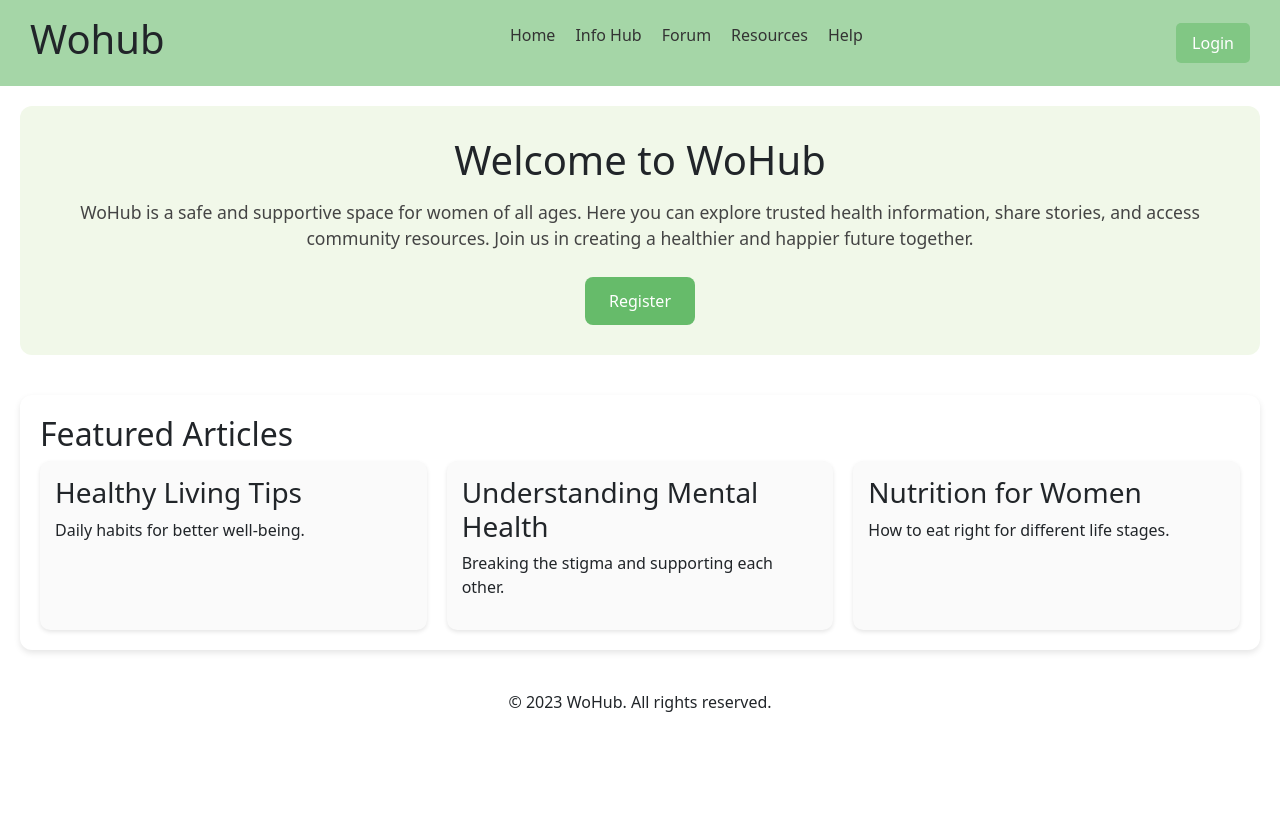
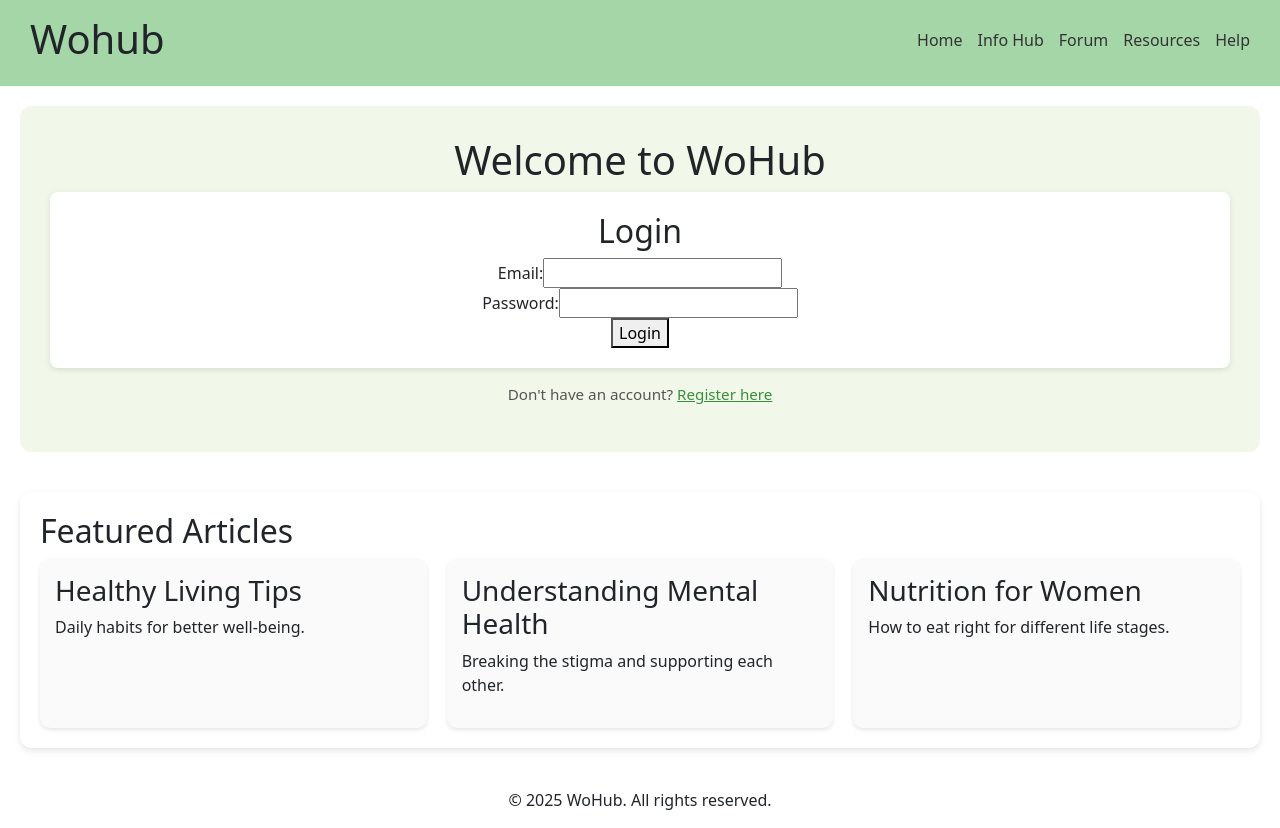
Before and after one commit to ht18026/FIT5032-women-health, a Vue app in the folder wohub/: page / in a window 1280 px wide. Both pictures are taken after a click on the button "Login". Before the commit the page ends 800 px from the top, so only its background shows below. Built offline with nearby package versions, Linux system fonts and the light colour scheme.

Commit message:
log in&registration skeleton

```diff
--- a/wohub/src/App.vue
+++ b/wohub/src/App.vue
@@ -2,8 +2,9 @@
 import { ref } from "vue";
 import Featured from "./components/Featured.vue";
 import Registration from "./components/Registration.vue";
+import Login from "./components/Login.vue";
 
-const showRegistration = ref(false);
+const authMode = ref(null);
 
 const articles = [
   { id: 1, title: "Healthy Living Tips", summary: "Daily habits for better well-being." },
@@ -23,7 +24,6 @@
         <li><a href="#">Resources</a></li>
         <li><a href="#">Help</a></li>
       </ul>
-      <button class="login-btn">Login</button>
     </nav>
   </header>
 
@@ -31,19 +31,32 @@
     <section class="welcome-section text-center">
       <h1>Welcome to WoHub</h1>
 
-      <div v-if="!showRegistration">
+      <div v-if="!authMode">
         <p class="intro-text">
           WoHub is a safe and supportive space for women of all ages.
           Here you can explore trusted health information, share stories, and access community resources.
           Join us in creating a healthier and happier future together.
         </p>
         <div class="actions">
-          <button class="action-btn" @click="showRegistration = true">Register</button>
+          <button class="action-btn" @click="authMode = 'login'">Login</button>
+          <button class="action-btn" @click="authMode = 'register'">Register</button>
         </div>
       </div>
 
-      <div v-else>
+      <div v-else-if="authMode === 'login'">
+        <Login />
+        <p class="switch-text">
+          Don't have an account?
+          <a href="#" @click.prevent="authMode = 'register'">Register here</a>
+        </p>
+      </div>
+
+      <div v-else-if="authMode === 'register'">
         <Registration />
+        <p class="switch-text">
+          Already have an account?
+          <a href="#" @click.prevent="authMode = 'login'">Login here</a>
+        </p>
       </div>
     </section>
 
@@ -54,7 +67,7 @@
   </main>
 
   <footer class="text-center">
-    <p>&copy; 2023 WoHub. All rights reserved.</p>
+    <p>&copy; 2025 WoHub. All rights reserved.</p>
   </footer>
 </template>
 
@@ -68,26 +81,20 @@
   display: flex;
   justify-content: space-between;
   align-items: center;
+  flex-wrap: wrap;
 }
 
 .nav-links {
   list-style: none;
   display: flex;
-  gap: 20px;
+  flex-wrap: wrap;
+  gap: 15px;
+  margin-top: 10px;
 }
 
 .nav-links a {
   text-decoration: none;
   color: #333;
-}
-
-.login-btn {
-  background-color: #81C784;
-  color: white;
-  border: none;
-  padding: 8px 16px;
-  border-radius: 5px;
-  cursor: pointer;
 }
 
 .welcome-section {
@@ -103,6 +110,12 @@
   color: #444;
 }
 
+.actions {
+  display: flex;
+  gap: 10px;
+  justify-content: center;
+}
+
 .action-btn {
   background-color: #66BB6A;
   color: white;
@@ -110,12 +123,23 @@
   padding: 12px 24px;
   border-radius: 8px;
   cursor: pointer;
-  margin-top: 10px;
   transition: background 0.3s ease;
 }
 
 .action-btn:hover {
   background-color: #4CAF50;
+}
+
+.switch-text {
+  margin-top: 15px;
+  font-size: 0.95rem;
+  color: #555;
+}
+
+.switch-text a {
+  color: #388E3C;
+  text-decoration: underline;
+  cursor: pointer;
 }
 
 .featured-articles {
--- /dev/null
+++ b/wohub/src/components/Login.vue
@@ -0,0 +1,36 @@
+<template>
+  <div class="login-form">
+    <h2>Login</h2>
+    <form @submit.prevent="handleLogin">
+      <div>
+        <label>Email:</label>
+        <input type="email" v-model="email" required />
+      </div>
+      <div>
+        <label>Password:</label>
+        <input type="password" v-model="password" required />
+      </div>
+      <button type="submit">Login</button>
+    </form>
+  </div>
+</template>
+
+<script setup>
+import { ref } from "vue";
+
+const email = ref("");
+const password = ref("");
+
+function handleLogin() {
+  alert(`Logged in as ${email.value}`);
+}
+</script>
+
+<style scoped>
+.login-form {
+  padding: 20px;
+  background: #fff;
+  border-radius: 8px;
+  box-shadow: 0 2px 6px rgba(0,0,0,0.1);
+}
+</style>
```
